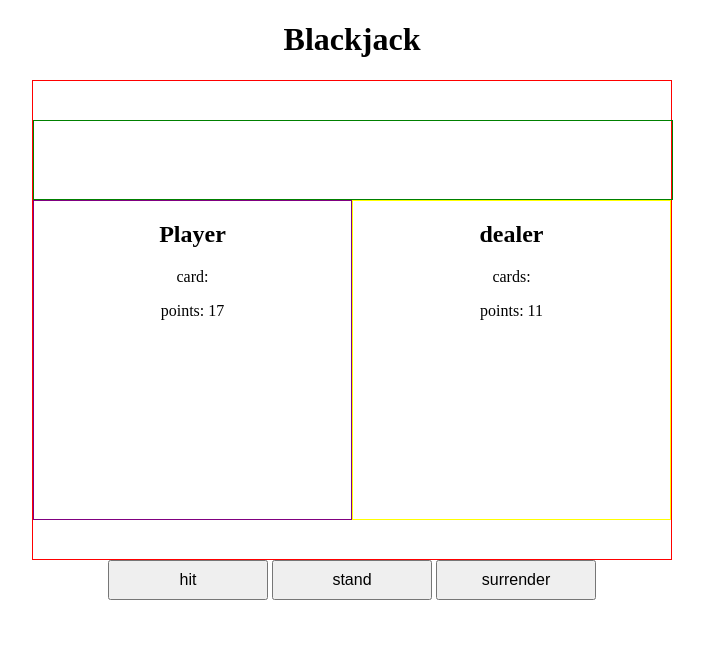
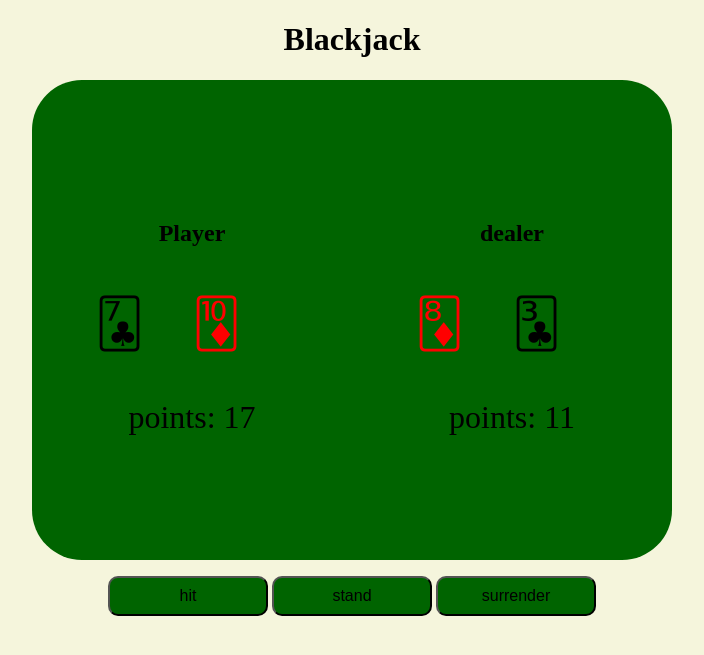
Before and after one commit to Hub-Mo/BlackJack-PHP, a PHP site: page / in a window 1280 px wide. Shown: the top 655 px of the page, without its empty margins (288-992 px from the left). Run offline with PHP 8.4, Linux system fonts and the light colour scheme; the visitor is signed in with stand-in values (Sample User, id 1).

Commit message:
added cards and score and the buttons are working

```diff
--- a/classes/Blackjack.class.php
+++ b/classes/Blackjack.class.php
@@ -3,19 +3,18 @@ declare(strict_types = 1);
 
 class Blackjack{
 
-    private $player;
-    private $dealer;
-    private $deck;
+    private Player $player;
+    private Dealer $dealer;
+    private Deck $deck;
 
 
 
     public function __construct(){
 
-        $deck = new Deck();
-        $deck->shuffle();
-        $this->deck = $deck;
-        $this->player = new Player($deck);
-        $this->dealer = new Dealer($deck);
+        $this->deck = new Deck();
+        $this->deck->shuffle();
+        $this->player = new Player($this->deck);
+        $this->dealer = new Dealer($this->deck);
     }
 
     public function getPlayer(){
--- a/classes/Dealer.class.php
+++ b/classes/Dealer.class.php
@@ -6,7 +6,6 @@ class Dealer extends Player {
 
 public function hit($deck)
 {
-
     if ($this->getScore() < 15){
         do{
             parent::hit($deck);
--- a/classes/Player.class.php
+++ b/classes/Player.class.php
@@ -2,35 +2,44 @@
 declare(strict_types=1);
 
 class Player {
-    private array $cards = [];
-    private bool $lost = false;
+    protected array $cards = [];
+    protected bool $lost = false;
+    protected int $score = 0;
+    protected const MAGICVAL = 21;
 
     public function __construct(Deck $deck){
-        for ($i = 0; $i < 2; $i++){
-            array_push($this->cards, $deck->drawCard());
-        }
-
-
+    for ($i = 0; $i<2; $i++){
+        array_push($this->cards, $deck->drawCard());
+    }
     }
 
-    public function hit($deck) {
+    public function hit(Deck $deck) {
         array_push($this->cards, $deck->drawCard());
-        if($this->getScore()>21){
-            $this->hasLost();
+        if($this->getScore()>self::MAGICVAL){
+            $this->lost = true;
         }
+    }
+    public function surrender() {
+        $this->lost = true;
+    }
+
+    public function getScore() : int{
+        $this->score = 0;
+        foreach($this->cards as $card){
+            $this->score += $card->getValue();
+        }
+        return $this->score;
+    }
+
+    public function hasLost() : bool
+    {
+        if ($this->getScore() > self::MAGICVAL) {
+            return $this->lost = true;
+        }
+        return $this->lost;
+    }
+
+    public function getCards() : array {
         return $this->cards;
     }
-    public function surrender() {
-        $this->hasLost();
-    }
-    public function getScore() {
-        $score = 0;
-        foreach($this->cards as $card){
-            $score += $card->getValue();
-        }
-        return $score;
-    }
-    public function hasLost() {
-        $this->lost = true;
-    }
 }
--- a/include/AutoLoader.inc.php
+++ /dev/null
@@ -1,15 +0,0 @@
-<?php
-declare(strict_types=1);
-
-spl_autoload_register('autoLoader');
-
-function autoLoader($classFile){
-    $path = "classes/";
-$ext = ".class.php";
-    $fullPath = $path . $classFile . $ext;
-    if (!file_exists($fullPath)){
-        return false;
-    }
-
-    include_once $fullPath;
-}
--- a/index.php
+++ b/index.php
@@ -1,45 +1,39 @@
 <?php
 declare(strict_types=1);
 session_start();
-require 'include/AutoLoader.inc.php';
-//require 'classes/Card.class.php';
-//require 'classes/Suit.class.php';
-//require 'classes/Deck.class.php';
-//require 'classes/Blackjack.class.php';
-//require 'classes/Player.class.php';
-//require 'classes/Dealer.class.php';
+require 'classes/Card.class.php';
+require 'classes/Suit.class.php';
+require 'classes/Deck.class.php';
+require 'classes/Blackjack.class.php';
+require 'classes/Player.class.php';
+require 'classes/Dealer.class.php';
 
+if (isset($_SESSION['blackJack'])) {
+    $_SESSION['blackJack'] = new Blackjack();
+    asignSessionValues();
+}
 
-
-
-
-$_SESSION['blackJack'] = new Blackjack();
-$blackJack = $_SESSION['blackJack'];
-
-$player = $blackJack->getPlayer();
-$dealer = $blackJack->getDealer();
-$deck = $blackJack->getDeck();
+function asignSessionValues(){
+    $_SESSION["playerHasLost"] = false;
+    $_SESSION["DealerHasLost"] = false;
+    $_SESSION['playerScore'] = $_SESSION['blackJack']->getPlayer()->getScore();
+    $_SESSION['DealerScore'] = $_SESSION['blackJack']->getDealer()->getScore();
+}
 
 if(isset($_POST['hit'])){
-    $player->hit($deck);
-    if($player->hasLost() == true){
-        echo "the player loses the game";
+    if(!$_SESSION['playerHasLost']){
+        $_SESSION['blackJack']->getPlayer()->hit($_SESSION['blackJack']->getDeck());
     }
 }
 if(isset($_POST['stand'])){
-    $dealer->hit($deck);
-    if($dealer->hasLost() == true){
-        echo "the player wins the game";
-    }
-}
-if(isset($_POST['surrender'])){
-    $player->hasLost();
-    echo "dealer wins";
+    $_SESSION['blackJack']->getDealer()->hit($_SESSION['blackJack']->getDeck());
+    $_SESSION['DealerHasLost'] = $_SESSION['blackJack']->getDealer()->hasLost();
 }
 
-$_SESSION['$playerScore'] = $player->getScore();
-$_SESSION['$DealerScore'] = $dealer->getScore();
-
+if(isset($_POST['surrender'])){
+    $_SESSION['blackJack']->getPlayer()->surrender();
+    $_SESSION['playerScore'] = $_SESSION['blackJack']->getPlayer()->hasLost();
+}
 
 
 ?>
@@ -61,13 +55,33 @@ $_SESSION['$DealerScore'] = $dealer->getScore();
     <div class="playerContainer test">
         <div class="playerField test">
             <h2>Player</h2>
-            <p>card:</p>
-            <p>points:  <?= $_SESSION['$playerScore'] ?></p>
+            <p style="font-size: 3rem">
+            <?php
+            foreach ($_SESSION['blackJack']->getPlayer()->getCards() as $card) {
+            echo $card->getUnicodeCharacter(true);
+            echo '&emsp;';}
+            ?>
+            </p>
+            <p>points:
+                <?php
+                    echo $_SESSION['playerScore'];
+                ?>
+            </p>
         </div>
         <div class="dealerField test">
             <h2>dealer</h2>
-            <p>cards:</p>
-            <p>points: <?= $_SESSION['$DealerScore'] ?></p>
+            <p  style="font-size: 3rem">
+                <?php
+                foreach ($_SESSION['blackJack']->getDealer()->getCards() as $card) {
+                    echo $card->getUnicodeCharacter(true);
+                    echo '&emsp;';}
+                ?>
+            </p>
+            <p>points:
+                <?php
+                    echo $_SESSION['DealerScore'];
+                ?>
+            </p>
         </div>
     </div>
 
@@ -75,9 +89,9 @@ $_SESSION['$DealerScore'] = $dealer->getScore();
 
 <div class="center">
     <form method="post" action="index.php">
-        <button name="hit" type="submit">hit</button>
-        <button name="stand" type="submit">stand</button>
-        <button name="surrender" type="submit">surrender</button
+        <button name="hit" value="hit" type="submit">hit</button>
+        <button name="stand" value="stand" type="submit">stand</button>
+        <button name="surrender" value="surrender" type="submit">surrender</button
     </form>
 </div>
 
--- a/style/style.css
+++ b/style/style.css
@@ -2,50 +2,58 @@
   box-sizing: border-box;
 }
 
-h1 {
+body {
+  background-color: beige;
+}
+body h1 {
   text-align: center;
 }
-
-.playGround {
+body .playGround {
   margin: 0 auto;
   display: flex;
   justify-content: center;
-  border: 1px solid red;
   height: 60vh;
   width: 50vw;
   display: flex;
   flex-direction: column;
+  background: darkgreen;
+  border-radius: 50px;
 }
-.playGround .winnerDisplay {
+body .playGround .winnerDisplay {
   text-align: center;
   height: 10vh;
   width: 50vw;
-  border: 1px solid green;
 }
-.playGround .playerContainer {
+body .playGround .playerContainer {
   display: flex;
 }
-.playGround .playerContainer .dealerField {
-  border: 1px solid yellow;
+body .playGround .playerContainer .dealerField {
   height: 40vh;
   width: 25vw;
   text-align: center;
 }
-.playGround .playerContainer .playerField {
-  border: 1px solid purple;
+body .playGround .playerContainer .dealerField p {
+  font-size: 2rem;
+}
+body .playGround .playerContainer .playerField {
   height: 40vh;
   width: 25vw;
   text-align: center;
 }
-
-.center {
+body .playGround .playerContainer .playerField p {
+  font-size: 2rem;
+}
+body .center {
+  margin: 1rem;
   display: flex;
   justify-content: center;
 }
-.center form > button {
+body .center form > button {
   width: 10rem;
   height: 2.5rem;
   font-size: 1rem;
+  background: darkgreen;
+  border-radius: 10px;
 }
 
 /*# sourceMappingURL=style.css.map */
--- a/style/style.scss
+++ b/style/style.scss
@@ -1,47 +1,60 @@
 * {
   box-sizing: border-box;
 }
+body{
+  background-color: beige;
+
 h1{
   text-align: center;
 }
+
 .playGround{
   margin:0 auto;  display: flex;
   justify-content: center;
-  border: 1px solid red;
   height: 60vh;
   width: 50vw;
   display: flex;
   flex-direction: column;
+  background: darkgreen;
+  border-radius: 50px;
     .winnerDisplay{
       text-align: center;
       height: 10vh;
       width: 50vw;
-      border: 1px solid green;
     }
     .playerContainer{
       display: flex;
 
         .dealerField {
-          border: 1px solid yellow;
           height: 40vh;
           width: 25vw;
           text-align: center;
+          p{
+            font-size: 2rem;
+          }
         }
         .playerField {
-          border: 1px solid purple;
           height: 40vh;
           width: 25vw;
           text-align: center;
+            p{
+              font-size: 2rem;
+            }
         }
     }
 }
 
+
 .center{
+  margin: 1rem;
   display: flex;
   justify-content: center;
   form>button{
     width: 10rem;
     height: 2.5rem;
     font-size: 1rem;
+    background: darkgreen;
+    border-radius: 10px;
   }
 }
+}
```
Also changed, not shown: 1 other file.
